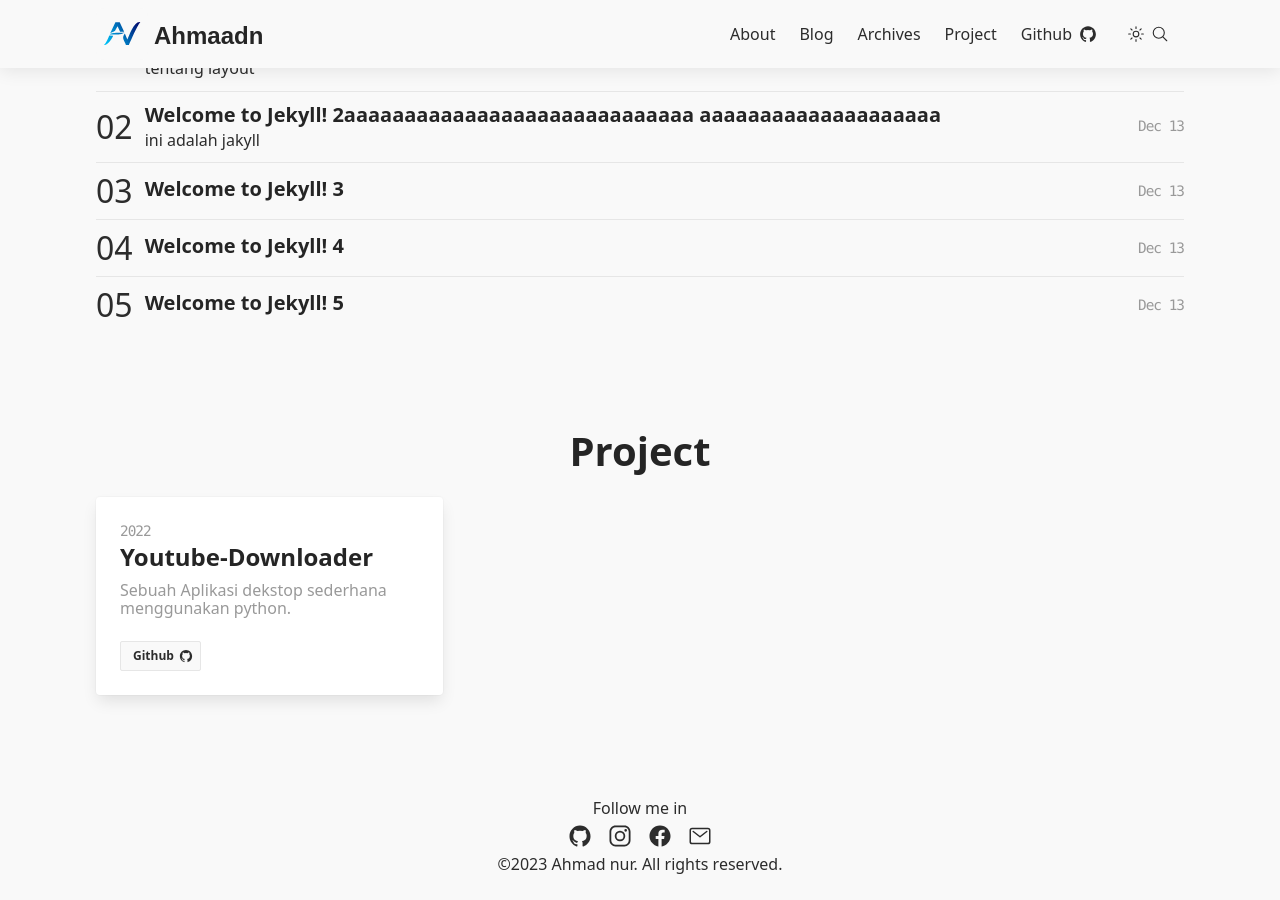
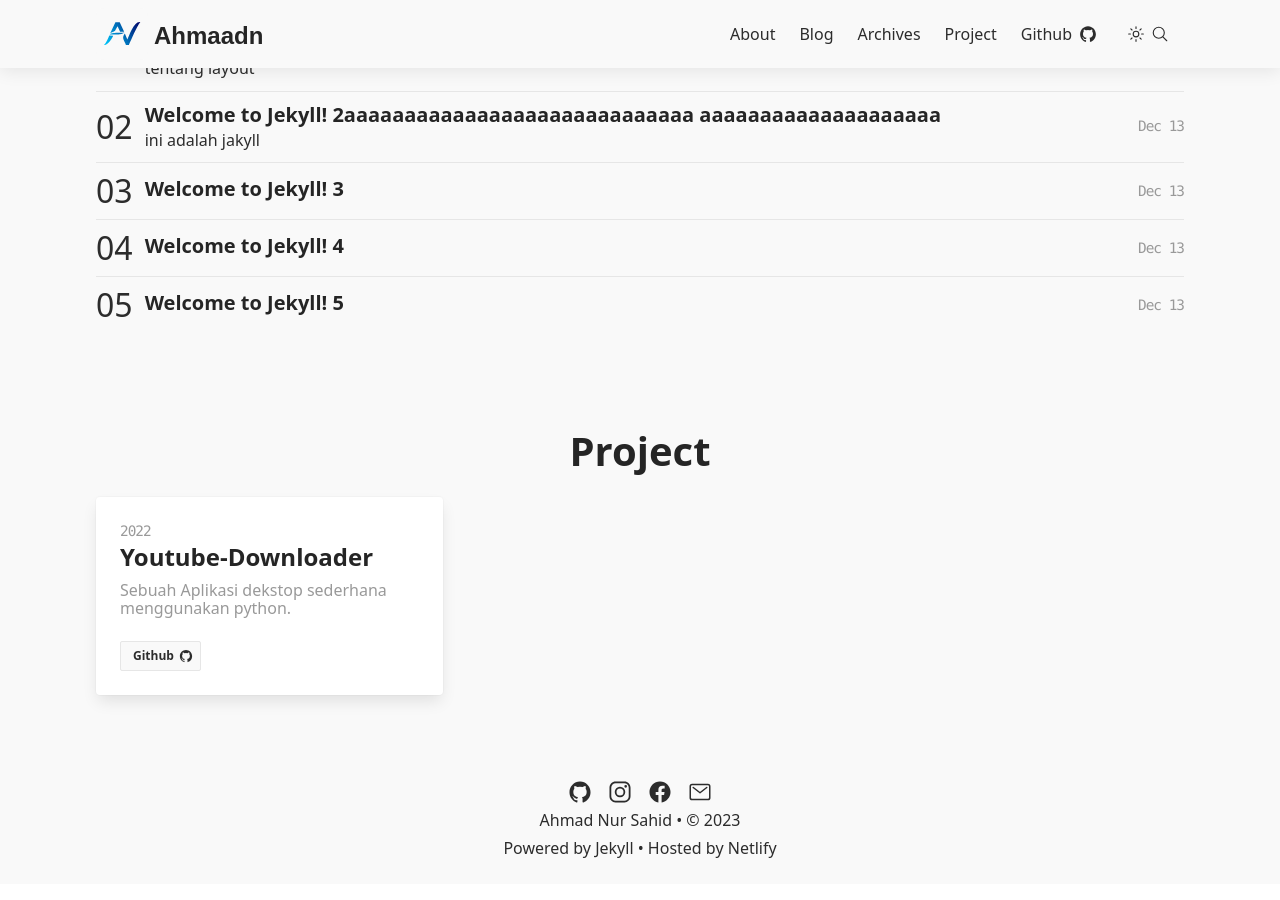
Before and after one commit to ahmaadn/ahmaadn.github.io, a Jekyll site: the page built from index.html, in a window 1280 px wide and 900 px high, scrolled down 720 px. Built offline with Jekyll 4.4.1, drawn with Linux system fonts in a browser that asks for light colours.

Commit message:
memperbaharui footer_text

```diff
--- a/_config.yml
+++ b/_config.yml
@@ -4,13 +4,15 @@ middle_name: nur
 last_name: sahid
 email: ahmadnursahid12345@gmail.com
 description: Inspirasi dan wawasan untuk hidup yang lebih baik.
-home_title: >
+home_text: >
   Hello 👋 <br>
   I'm <span>Ahmad nur</span> <br>
   Selamat datang di blog
 footer_text: >
-  <p> ©2023 Ahmad nur. All rights reserved.</p>
+  Powered by <a href="https://jekyllrb.com/" target="_blank"> Jekyll </a> • Hosted by <a herf='https://www.netlify.com/' target='_blank'>Netlify</a>
+
 profile_picture: profile_pict.jpg
+
 
 keywords: blog, tutorial, ahmmadn, ahmadnur
 
--- a/_includes/footer.html
+++ b/_includes/footer.html
@@ -1,11 +1,13 @@
-<footer class="footer mt-4">
+<footer class="footer">
     <div class="content has-text-centered">
-      <p class="mb-1">
-        Follow me in
-      </p>
       <div class="sosial is-flex is-medium mb-1 is-justify-content-center">
         {% include sosial_icon.html %}
       </div>
+      <p class="my-1">
+        Ahmad Nur Sahid • © 2023
+      </p>
+      <p>
       {{ site.footer_text }}
+      </p>
     </div>
 </footer>
--- a/index.html
+++ b/index.html
@@ -10,7 +10,7 @@ nav: false
                 <div class="columns is-desktop">
                     <div class="column is-8-desktop">
                         <h1 class="title is-size-1-tablet is-size-2-mobile mb-5">
-                            {{ site.home_title }}
+                            {{ site.home_text }}
                         </h1>
 
                         {% if site.description %}
```
